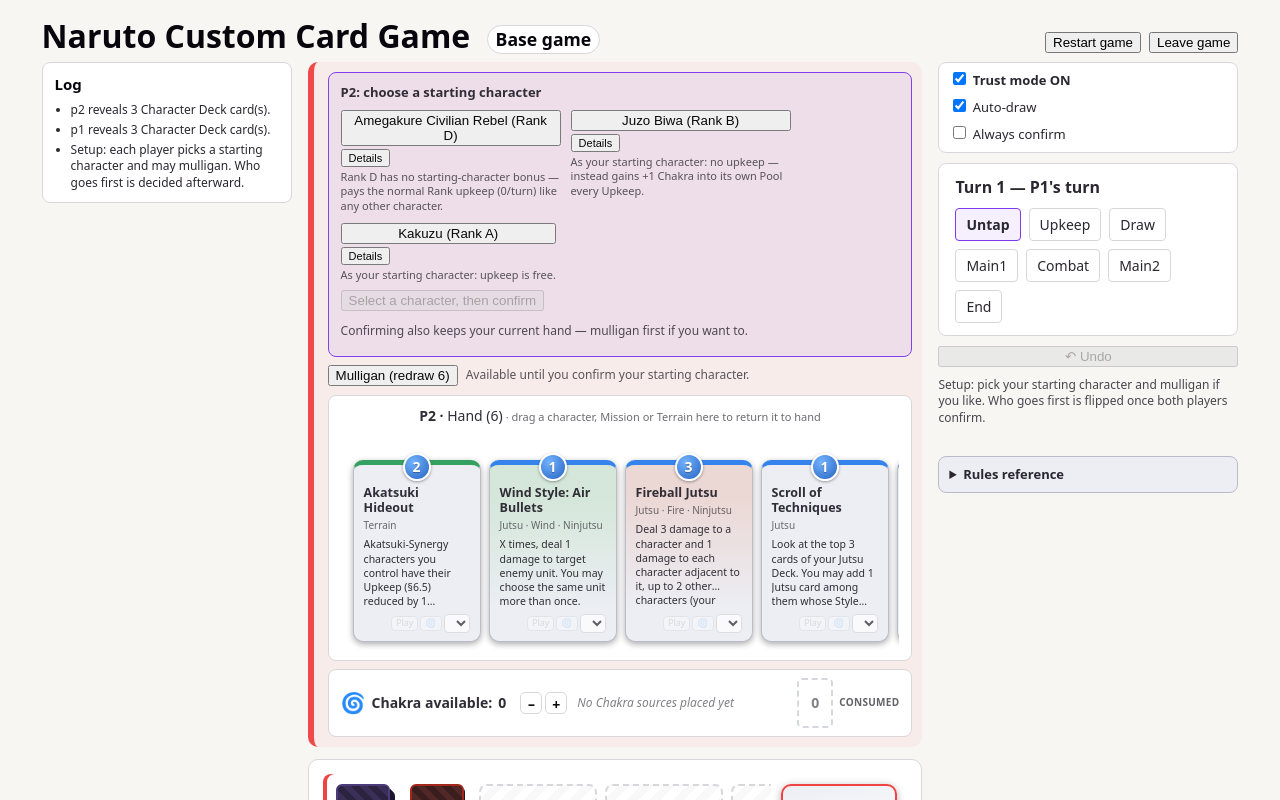
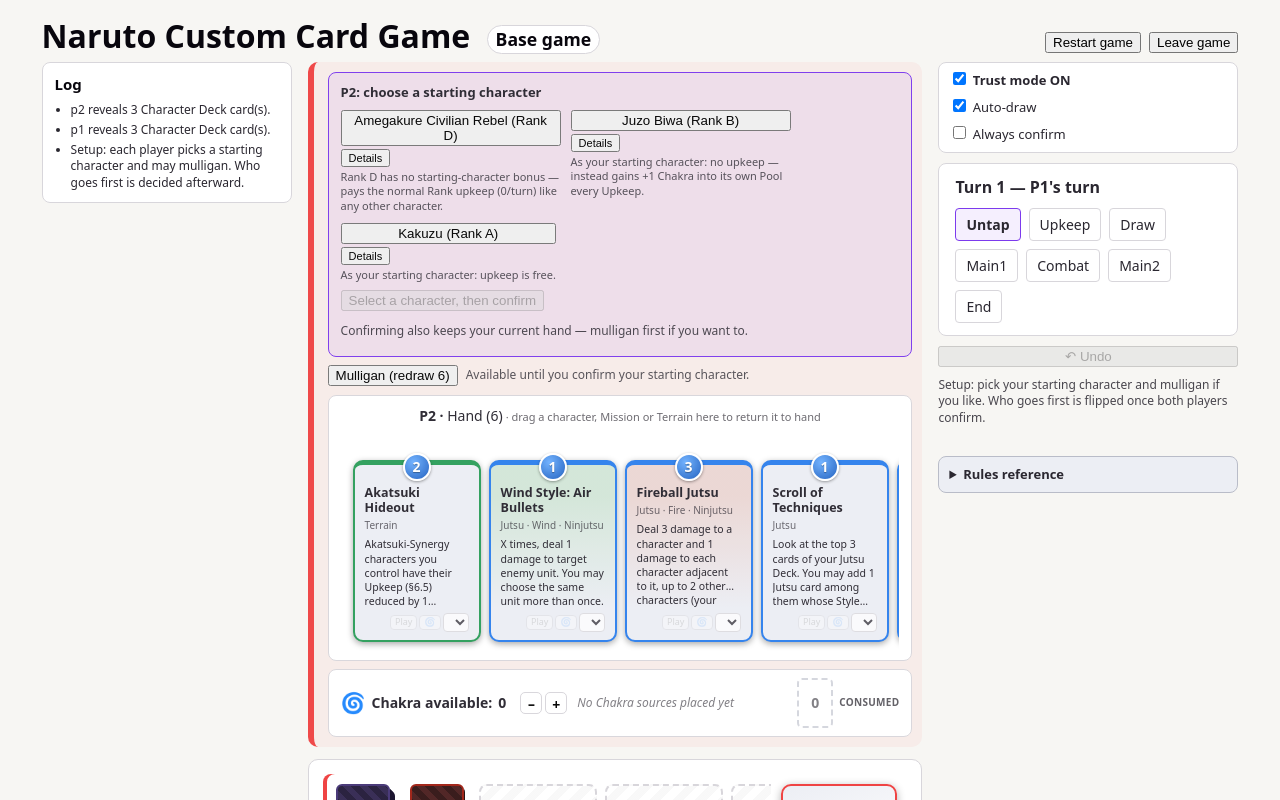
Before and after one commit to rezruiz/naruto-card-game, a React (Vite) app: page / in a window 1280 px wide. Both pictures are taken after a click on the button "Single-Player Testing". Shown: the top 800 px of the page. Built offline with nearby package versions, Linux system fonts and the light colour scheme.

Commit message:
Prototype cards: a full border in each card type's colour (Jutsu, Shinobi, Mission, Terrain, Assist, character)
Co-Authored-By: Claude Opus 5.5 <noreply@anthropic.com>

```diff
--- a/src/ui/Hand.css
+++ b/src/ui/Hand.css
@@ -73,22 +73,7 @@
   cursor: grabbing;
 }
 
-/* Card type colors along the top edge (same palette as the deck library). */
-.hand-view .hand-card--character {
-  border-top-color: #c0392b;
-}
-.hand-view .hand-card--jutsu {
-  border-top-color: #2f80ed;
-}
-.hand-view .hand-card--assist {
-  border-top-color: #8e44ad;
-}
-.hand-view .hand-card--mission {
-  border-top-color: #d4a017;
-}
-.hand-view .hand-card--terrain {
-  border-top-color: #2e9e5b;
-}
+/* Card type borders: see cardStyles.css. */
 
 .hand-view .hand-card--pending {
   outline: 2px solid var(--accent);
--- a/src/ui/cardStyles.css
+++ b/src/ui/cardStyles.css
@@ -93,6 +93,41 @@
   }
 }
 
+/* ---- Card type borders ----
+   Every card has a full border in its card type's colour, thicker along the
+   top, so a Jutsu, Shinobi, Mission, Terrain (field), Assist or character card
+   can be told apart at a glance — same in hand and in the deck library. */
+.hand-card--character,
+.lib-card--character {
+  --type-color: #c0392b;
+}
+.hand-card--jutsu,
+.lib-card--jutsu {
+  --type-color: #2f80ed;
+}
+.hand-card--shinobi,
+.lib-card--shinobi {
+  --type-color: #14b8a6;
+}
+.hand-card--mission,
+.lib-card--mission {
+  --type-color: #d4a017;
+}
+.hand-card--terrain,
+.lib-card--terrain {
+  --type-color: #2e9e5b;
+}
+.hand-card--assist,
+.lib-card--assist {
+  --type-color: #8e44ad;
+}
+
+.hand-view .hand-card:not(.hand-card--back),
+.library .lib-card {
+  border: 2px solid var(--type-color, var(--card-border));
+  border-top-width: 5px;
+}
+
 /* The faint tint, kept through hover (which swaps the card's base color). */
 .lib-card.card-style,
 .lib-card.card-style:hover,
--- a/src/ui/components/DeckLibrary.css
+++ b/src/ui/components/DeckLibrary.css
@@ -237,21 +237,7 @@
   opacity: 0.55;
 }
 
-.lib-card--character {
-  border-left-color: #c0392b;
-}
-.lib-card--jutsu {
-  border-left-color: #2f80ed;
-}
-.lib-card--assist {
-  border-left-color: #8e44ad;
-}
-.lib-card--mission {
-  border-left-color: #d4a017;
-}
-.lib-card--terrain {
-  border-left-color: #2e9e5b;
-}
+/* Card type borders: see cardStyles.css. */
 
 /* The cost gem (rank badge for characters), like Hearthstone's mana crystal. */
 .lib-card__gem {
```
